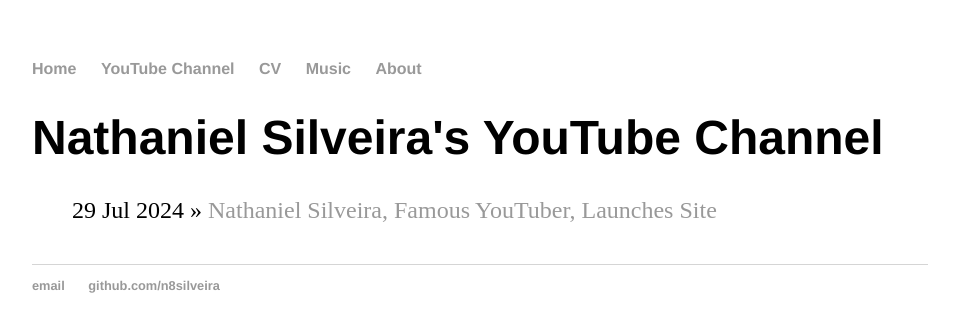
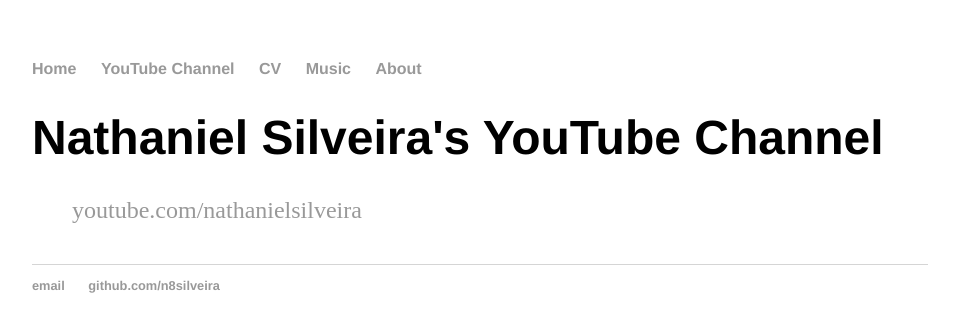
Before and after one commit to n8silveira/n8silveira.github.io, a Jekyll site: the page built from youtubechannel/index.html, in a window 1280 px wide. Shown: the top 332 px of the page, without its empty margins (160-1119 px from the left). Built offline with Jekyll 4.4.1, drawn with Linux system fonts in a browser that asks for light colours.

Commit message:
Update index.html

```diff
--- a/youtubechannel/index.html
+++ b/youtubechannel/index.html
@@ -6,6 +6,7 @@ title: Nathaniel Silveira's YouTube Channel
 	<ul class="posts">
 
 	  {% for post in site.posts %}
-	    <li><span>{{ post.date | date_to_string }}</span> » <a href="{{ channel-link.md }}" title="{{ post.title }}">{{ post.title }}</a></li>
+		<li><a href="https://www.youtube.com/channel/UCCujwuJt8nCJ71GJybQ4Tsg">youtube.com/nathanielsilveira</a></li>
+	    <!-- <li><span>{{ post.date | date_to_string }}</span> » <a href="{{ channel-link.md }}" title="{{ post.title }}">{{ post.title }}</a></li> -->
 	  {% endfor %}
 	</ul>
```
